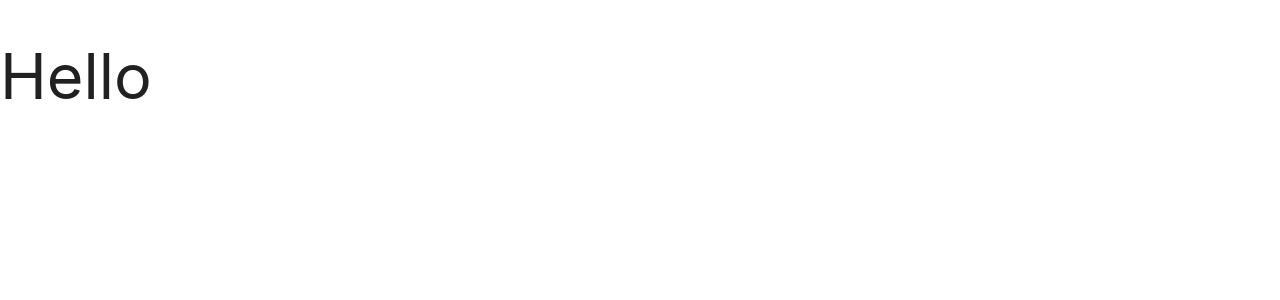
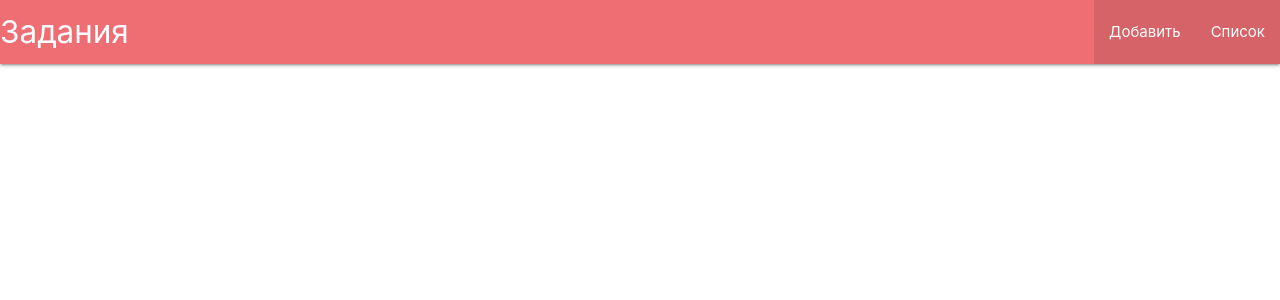
Before and after one commit to Vadimagic/TasksVue, a Vue app: page / in a window 1280 px wide. Shown: the top 300 px of the page. Built offline with nearby package versions, Linux system fonts and the light colour scheme.

Commit message:
create navbar

```diff
--- a/src/App.vue
+++ b/src/App.vue
@@ -1,8 +1,20 @@
 <template>
 	<div id="app">
-		<router-view/>
+		<Navbar />
+		<div class="container">
+			<router-view/>
+		</div>
 	</div>
 </template>
+
+<script>
+import Navbar from '@/components/Navbar'
+export default {
+	components: {
+		Navbar
+	}
+}
+</script>
 
 <style lang="scss">
 	@import '~materialize-css/dist/css/materialize.min.css';
--- /dev/null
+++ b/src/components/Navbar.vue
@@ -0,0 +1,25 @@
+<template>
+	<nav>
+		<div class="nav-wrapper">
+			<router-link href="#!" to="/" class="brand-logo">Задания</router-link>
+			<ul class="right hide-on-med-and-down">
+				<router-link tag="li" to="/" exact active-class="active">
+					<a href="sass.html">Добавить</a>
+				</router-link>
+				<router-link tag="li" to="/" active-class="active">
+					<a href="sass.html">Список</a>
+				</router-link>
+			</ul>
+		</div>
+	</nav>
+</template>
+
+<script>
+export default {
+
+}
+</script>
+
+<style lang="scss" scoped>
+
+</style>
--- a/src/main.js
+++ b/src/main.js
@@ -1,8 +1,9 @@
 import Vue from 'vue'
 import App from './App.vue'
-import './registerServiceWorker'
 import router from './router'
 import store from './store'
+import 'materialize-css/dist/js/materialize.min'
+import './registerServiceWorker'
 
 Vue.config.productionTip = false
 
--- a/src/views/Home.vue
+++ b/src/views/Home.vue
@@ -1,15 +1,14 @@
 <template>
-  <div>
-	  <h1>Hello</h1>
-  </div>
+	<div>
+	</div>
 </template>
 
 <script>
 
 export default {
-  name: 'Home',
-  components: {
+	name: 'Home',
+	components: {
 
-  }
+	}
 }
 </script>
```
Also changed, not shown: src/router/index.js (indentation only), src/store/index.js (indentation only).
